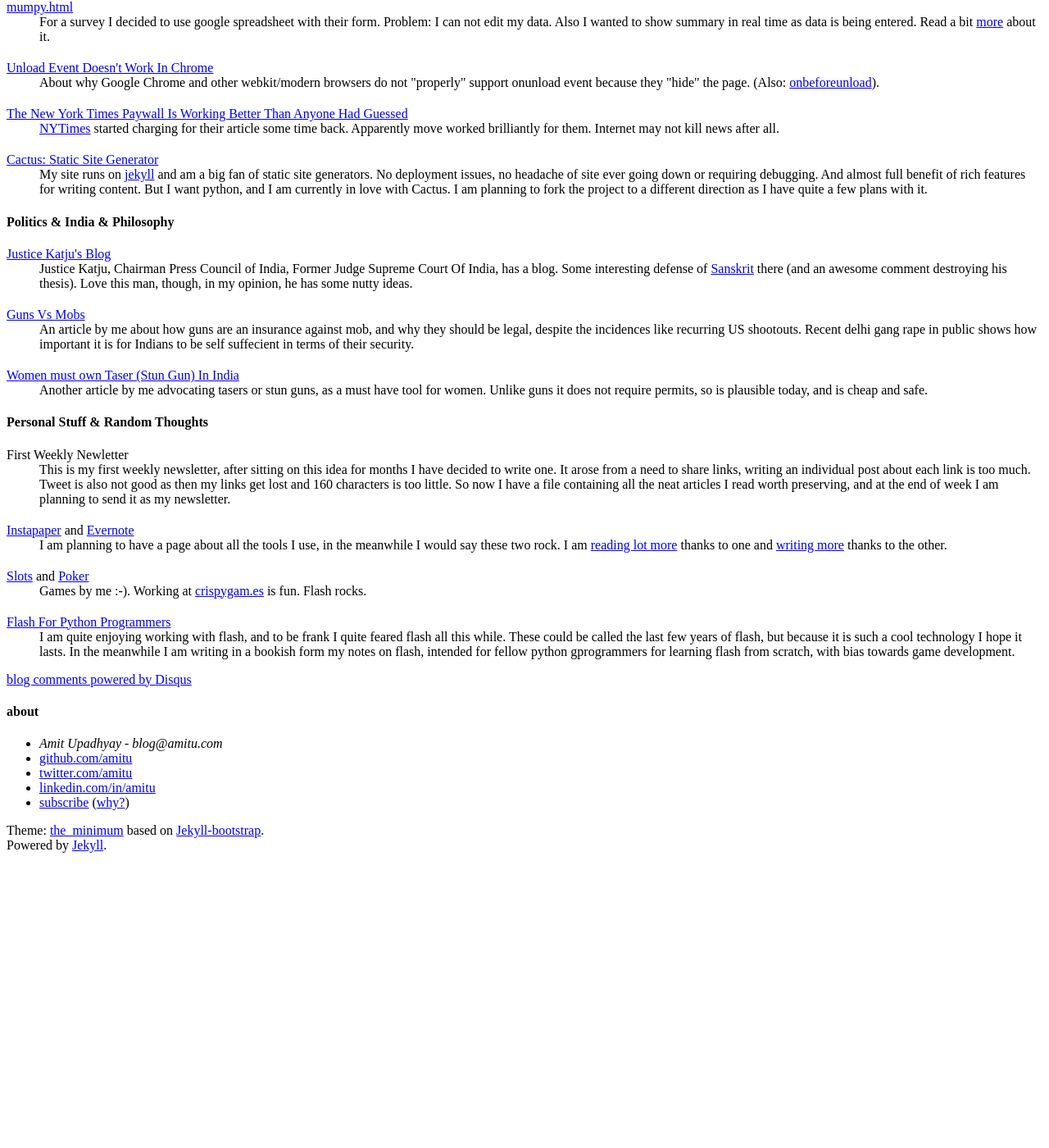
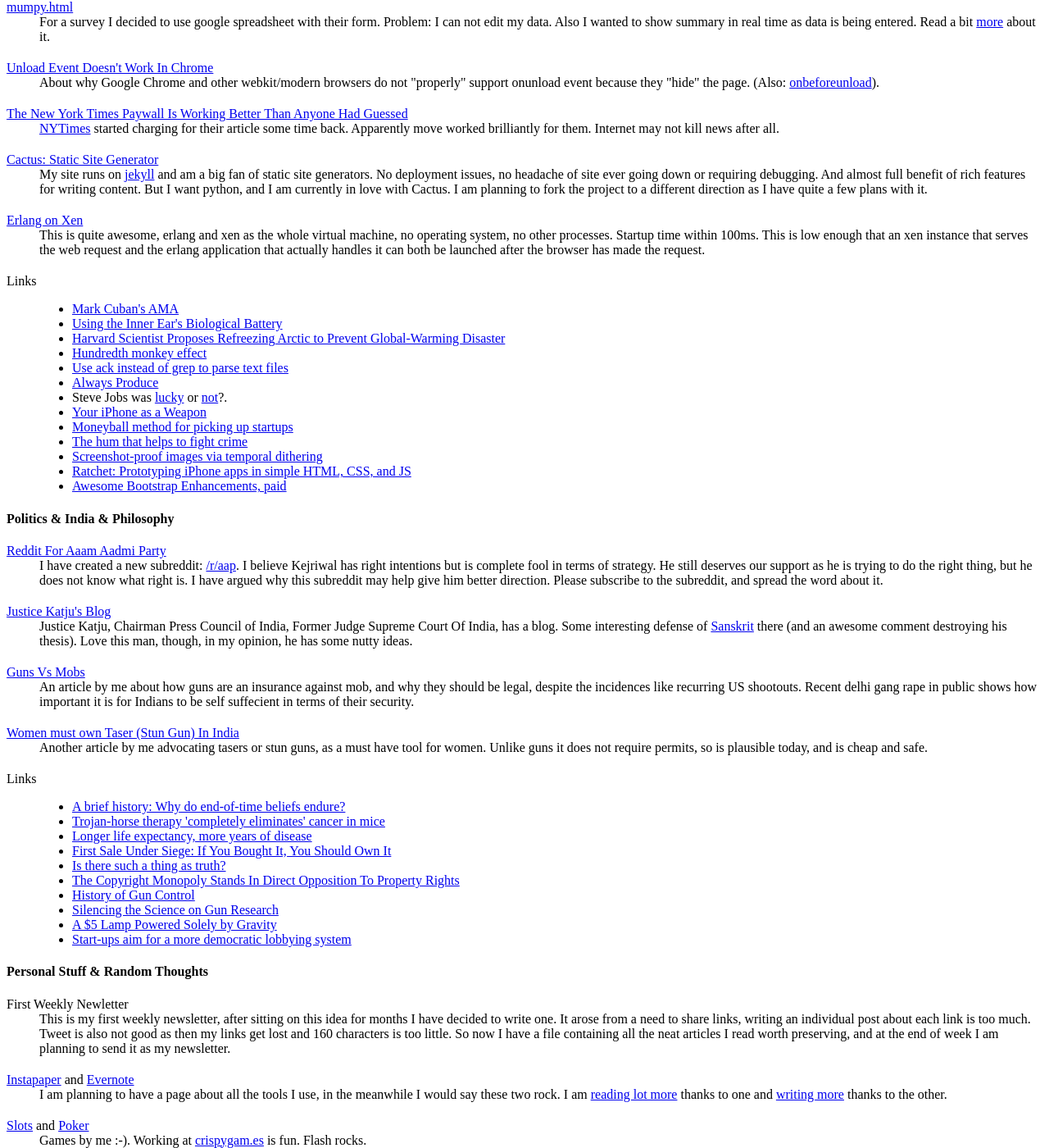
Before and after one commit to amitu/amitu.github.com, a Jekyll site: the page built from weekly/1.md, in a window 1280 px wide and 1400 px high, scrolled down 213 px. Shown: the whole window at 82% size. Built offline with Jekyll 4.4.1, drawn with Linux system fonts in a browser that asks for light colours; comment, search, counter and statistics services are not loaded; before the commit the page ends 1269 px from its top, so only the background shows below that; some of the changed text lies outside the part shown.

Commit message:
weekly no 1

```diff
--- a/weekly/1.md
+++ b/weekly/1.md
@@ -54,11 +54,54 @@ description: ""
         project to a different direction as I have quite a few plans with it.
 
     </dd>
+
+    <dt><a href="http://erlangonxen.org/">Erlang on Xen</a></dt>
+    <dd>
+
+        This is quite awesome, erlang and xen as the whole virtual machine, no
+        operating system, no other processes. Startup time within 100ms. This
+        is low enough that an xen instance that serves the web request and the
+        erlang application that actually handles it can both be launched after
+        the browser has made the request.
+
+    </dd>
+
+    <dt>Links</dt>
+    <dd>
+        <ul>
+            <li><a href="http://www.reddit.com/r/IAmA/comments/15doqt/mark_cuban_this_is_my_ama/">Mark Cuban's AMA</a></li>
+            <li><a href="http://spectrum.ieee.org/tech-talk/biomedical/devices/using-the-inner-ears-biological-battery">Using the Inner Ear's Biological Battery</a></li>
+            <li><a href="http://mashable.com/2012/12/22/arctic-global-warming/">Harvard Scientist Proposes Refreezing Arctic to Prevent Global-Warming Disaster</a></li>
+            <li><a href="http://en.wikipedia.org/wiki/Hundredth_monkey_effect">Hundredth monkey effect</a></li>
+            <li><a href="http://stevengharms.com/blog/2012/04/10/use-ack-instead-of-grep-to-parse-text-files/">Use ack instead of grep to parse text files</a></li>
+            <li><a href="http://statspotting.com/2012/12/always-produce/">Always Produce</a></li>
+            <li>Steve Jobs was <a href="http://pandodaily.com/2012/12/21/lets-admit-it-steve-jobs-was-lucky/">lucky</a> or <a href="http://statspotting.com/2012/12/calling-steve-jobs-lucky-would-be-a-sin/">not</a>?.</li>
+            <li><a href="http://www.vanityfair.com/culture/2012/12/microcomputers-weapons-smartphone?wcmmode=disabled">Your iPhone as a Weapon</a></li>
+            <li><a href="http://gigaom.com/2012/12/23/the-secret-algorithm-one-vc-firm-uses-to-vet-entrepreneurs/">Moneyball method for picking up startups</a></li>
+            <li><a href="http://www.bbc.co.uk/news/science-environment-20629671">The hum that helps to fight crime</a></li>
+            <li><a href="http://blog.persistent.info/2012/12/screenshot-proof-images-via-temporal.html">Screenshot-proof images via temporal dithering</a></li>
+            <li><a href="http://maker.github.com/ratchet/">Ratchet: Prototyping iPhone apps in simple HTML, CSS, and JS</a></li>
+            <li><a href="http://wrapbootstrap.com/preview/WB0PHMG9K">Awesome Bootstrap Enhancements, paid</a></li>
+        </ul>
+    </dd>
 </dl>
 
 #### Politics & India & Philosophy
 
 <dl>
+    <dt><a href="/2012/12/reddit-for-aaam-aadmi-party/">Reddit For Aaam Aadmi Party</a></dt>
+    <dd>
+
+        I have created a new subreddit: <a
+        href="http://www.reddit.com/r/aap">/r/aap</a>. I believe Kejriwal has
+        right intentions but is complete fool in terms of strategy. He still
+        deserves our support as he is trying to do the right thing, but he does
+        not know what right is. I have argued why this subreddit may help give
+        him better direction. Please subscribe to the subreddit, and spread the
+        word about it.
+
+    </dd>
+
     <dt><a href="http://justicekatju.blogspot.in/">Justice Katju's Blog</a></dt>
     <dd>
 
@@ -87,6 +130,21 @@ description: ""
         tool for women. Unlike guns it does not require permits, so is
         plausible today, and is cheap and safe.
 
+    </dd>
+    <dt>Links</dt>
+    <dd>
+        <ul>
+            <li><a href="http://www.economist.com/node/3490697">A brief history: Why do end-of-time beliefs endure?</a></li>
+            <li><a href="http://www.bbc.co.uk/news/health-20795977">Trojan-horse therapy 'completely eliminates' cancer in mice</a></li>
+            <li><a href="http://flowingdata.com/2012/12/19/longer-life-expectancy-more-years-of-disease/">Longer life expectancy, more years of disease</a></li>
+            <li><a href="https://www.eff.org/deeplinks/2012/12/first-sale-under-siege-if-you-bought-it-you-should-own-it">First Sale Under Siege: If You Bought It, You Should Own It</a></li>
+            <li><a href="http://yudkowsky.net/rational/the-simple-truth">Is there such a thing as truth?</a></li>
+            <li><a href="http://falkvinge.net/2012/12/22/the-copyright-monopoly-stands-in-direct-opposition-to-property-rights/">The Copyright Monopoly Stands In Direct Opposition To Property Rights</a></li>
+            <li><a href="http://www.theatlantic.com/magazine/archive/2011/09/the-secret-history-of-guns/308608/1/">History of Gun Control</a></li>
+            <li><a href="http://jama.jamanetwork.com/article.aspx?articleid=1487470">Silencing the Science on Gun Research</a></li>
+            <li><a href="http://enpundit.com/a-5-lamp-powered-solely-by-gravity/">A $5 Lamp Powered Solely by Gravity</a></li>
+            <li><a href="http://www.washingtonpost.com/business/capitalbusiness/start-ups-aim-for-a-more-democratic-lobbying-system/2012/11/02/6b5f1b38-22e0-11e2-ac85-e669876c6a24_print.html">Start-ups aim for a more democratic lobbying system</a></li>
+        </ul>
     </dd>
 </dl>
 
@@ -139,4 +197,38 @@ description: ""
         bias towards game development.
 
     </dd>
+
+    <dt><a href="http://en.wikipedia.org/wiki/Fahrenheit_451">Fahrenheit 451</a></dt>
+    <dd>
+
+        Just finished this novel. <a
+        href="http://en.wikipedia.org/wiki/Nineteen_Eighty-Four">1984</a>
+        probably had nicer ideas, but this one has more litrary value. Highly
+        recommended.
+
+    </dd>
+
+    <dt><a href="http://www.imdb.com/title/tt1446192/">Rise of the Guardians</a></dt>
+    <dd>
+
+        I quite liked this movie. It is a fine Christmas movie, but what I
+        really loved was the little things they changed. Everything was fresh,
+        a Santa Clause that looked distintly Russian or Viking like, with a
+        Russianish house, and swords in both his hands! How awesome is that!
+        Yetis instead of his usual minions building the tools. Good will win if
+        even one person believed in it shown in a very convincing manner
+        without preaching. I feel the other characters made the movie less
+        Christian, and more story driven, Sandman was distintly Budhdha like
+        looking. Awesome battles.
+
+    </dd>
+
+    <dt>Links</dt>
+    <dd>
+        <ul>
+            <li><a href="http://www.nytimes.com/2012/12/23/movies/how-quentin-tarantino-concocted-a-genre-of-his-own.html">Quentin's World</a></li>
+        </ul>
+    </dd>
 </dl>
+
+Date: 26th Dec 2012
```
Also changed, not shown: index.md (+2 -2 lines).
